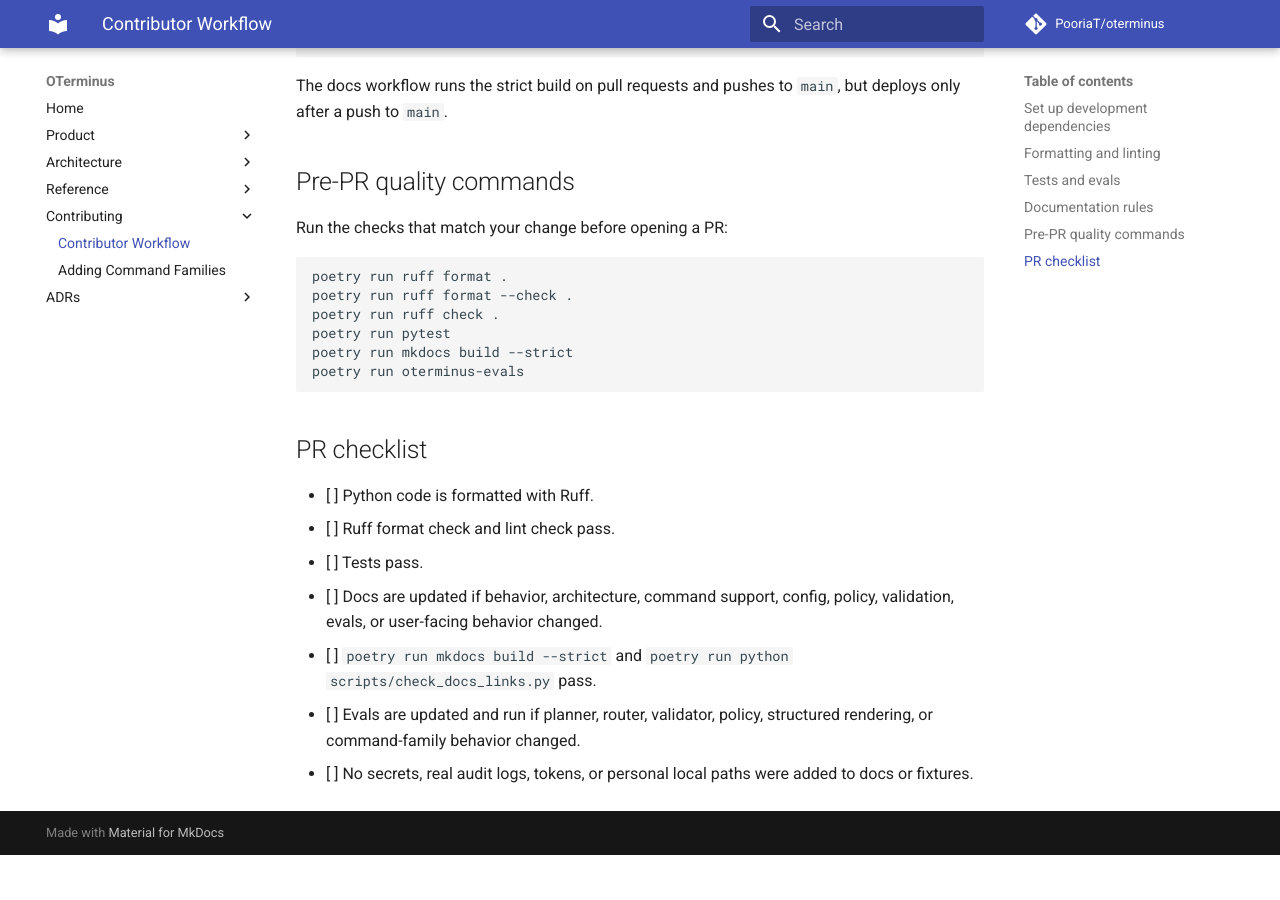
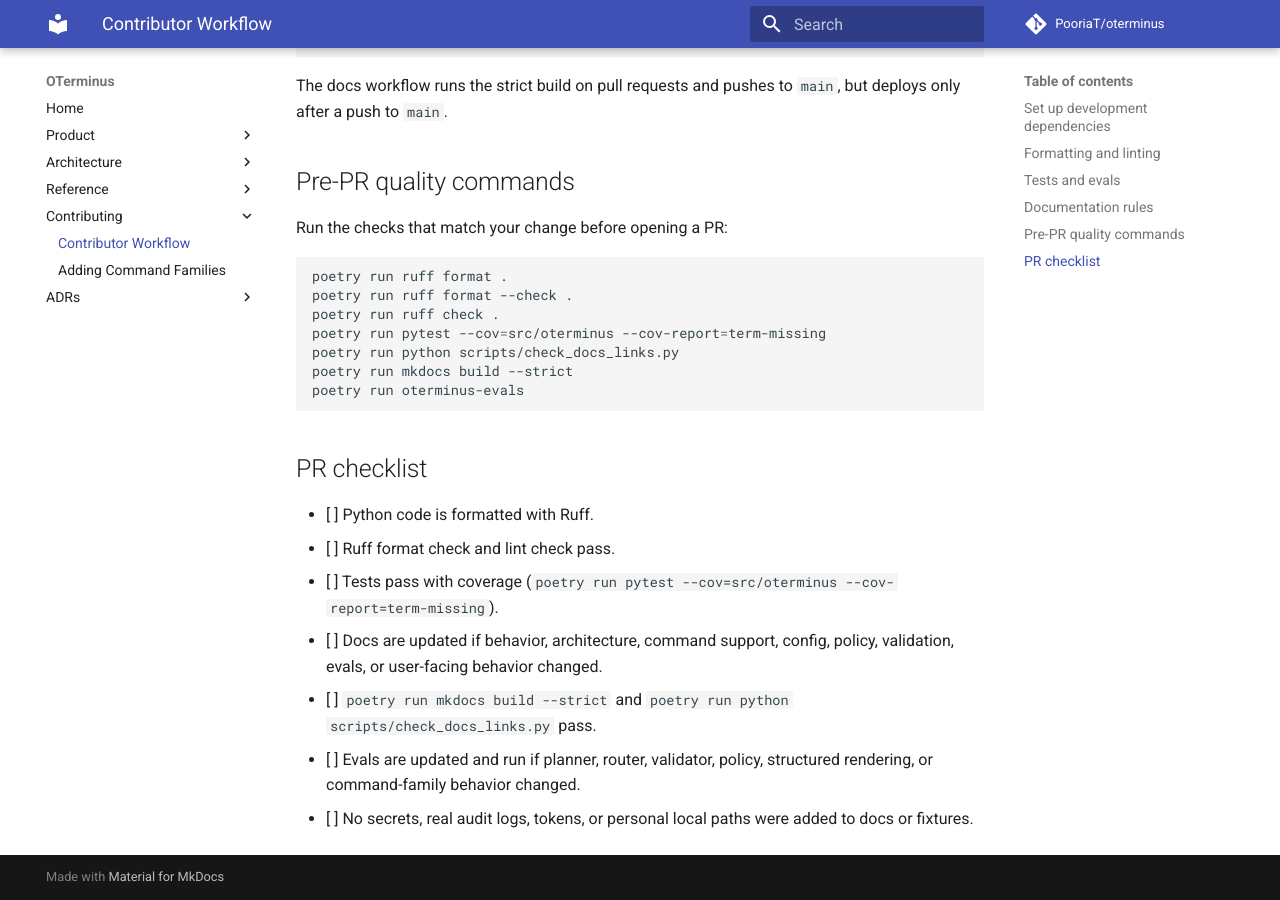
Before and after one commit to PooriaT/oterminus, an MkDocs documentation site: the page built from docs/contributing.md, in a window 1280 px wide and 900 px high, scrolled down 1845 px. Built offline with MkDocs 1.6.1 and Material for MkDocs 9.7.7, drawn with Linux system fonts in a browser that asks for light colours; comment, search, counter and statistics services are not loaded; before the commit the page ends 2700 px from its top, so only the background shows below that.

Commit message:
docs: clarify local quality checks and coverage command

````diff
--- a/docs/contributing.md
+++ b/docs/contributing.md
@@ -94,7 +94,8 @@ Run the checks that match your change before opening a PR:
 poetry run ruff format .
 poetry run ruff format --check .
 poetry run ruff check .
-poetry run pytest
+poetry run pytest --cov=src/oterminus --cov-report=term-missing
+poetry run python scripts/check_docs_links.py
 poetry run mkdocs build --strict
 poetry run oterminus-evals
 ```
@@ -103,7 +104,7 @@ poetry run oterminus-evals
 
 - [ ] Python code is formatted with Ruff.
 - [ ] Ruff format check and lint check pass.
-- [ ] Tests pass.
+- [ ] Tests pass with coverage (`poetry run pytest --cov=src/oterminus --cov-report=term-missing`).
 - [ ] Docs are updated if behavior, architecture, command support, config, policy, validation,
       evals, or user-facing behavior changed.
 - [ ] `poetry run mkdocs build --strict` and `poetry run python scripts/check_docs_links.py` pass.
````
